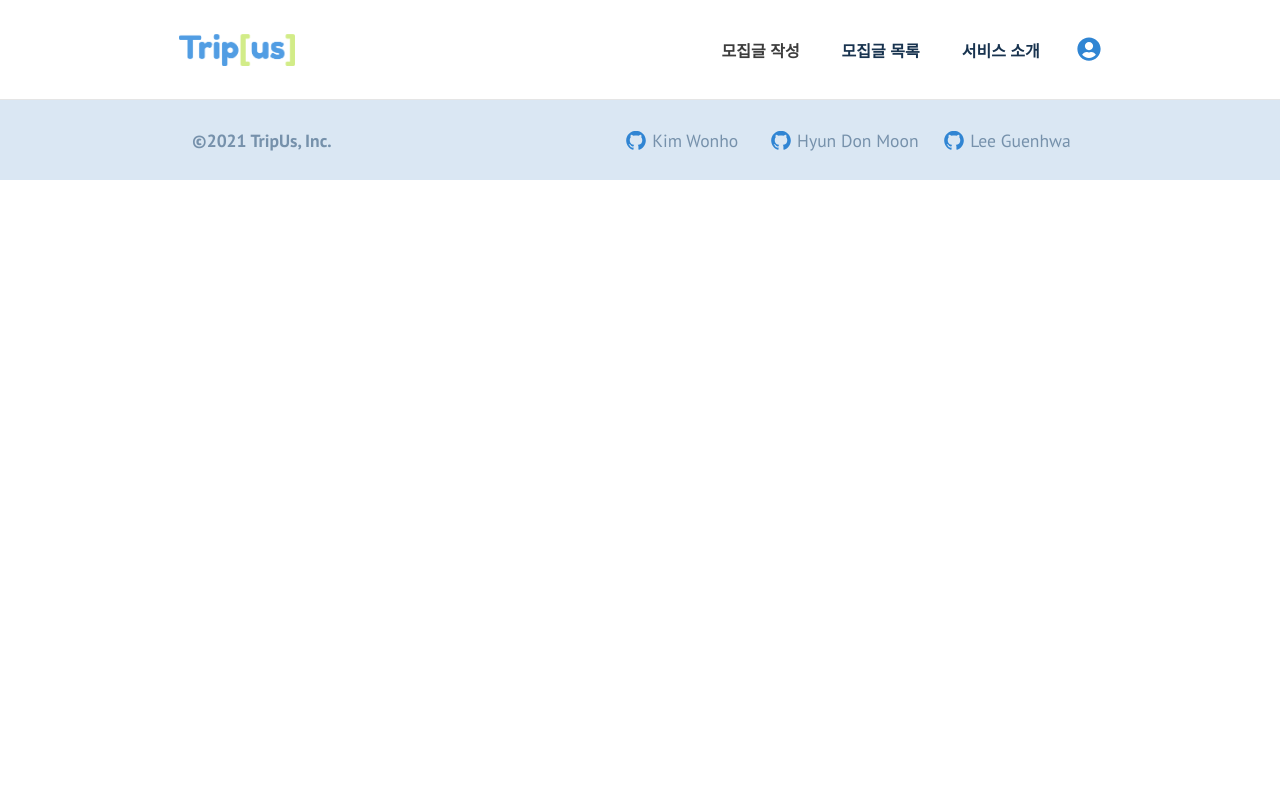
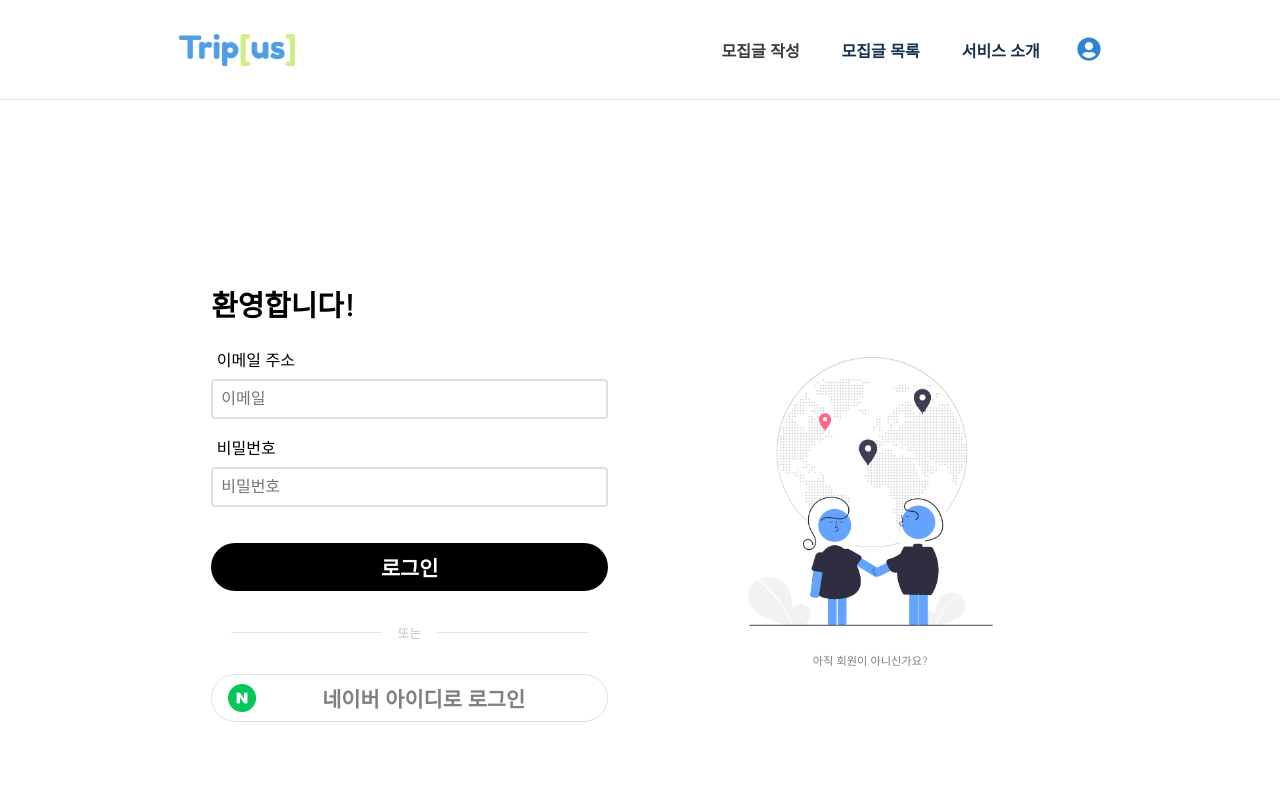
Before and after one commit to codestates/TripUs-client, a React (Create React App) app: page /login in a window 1280 px wide. Shown: the top 800 px of the page. Built offline with nearby package versions, Linux system fonts and the light colour scheme; a web font is replaced by a local one.

Commit message:
[MODIFIED] fixed AuthForm sizing issues

```diff
--- a/src/components/Auth/FormUtils.js
+++ b/src/components/Auth/FormUtils.js
@@ -31,7 +31,7 @@ const FormPanel = styled.div`
   align-items: center;
   transform: translateX(0);
   transition: transform 0.6s ease-in-out;
-  padding: 30px 60px;
+  padding: 0.5rem 2rem;
 `;
 
 export const SignInPanel = styled(FormPanel)`
--- a/src/components/Auth/Forms.js
+++ b/src/components/Auth/Forms.js
@@ -24,8 +24,8 @@ const onSignIn = (values, setLogin, history, setLoading) => {
     .then((res) => {
       setLogin(true);
       localStorage.setItem("accessToken", res.data.accessToken);
+      setLoading(false);
       history.push("/");
-      setLoading(false);
     })
     .catch((e) => setLoading(false));
 };
--- a/src/components/Footer.js
+++ b/src/components/Footer.js
@@ -3,11 +3,6 @@ import styled from "styled-components";
 
 //img
 import { DiGithubBadge } from "react-icons/di";
-
-//footer,serInfo ,nameLogoContainer, Name, githubLogo
-//반응형 순서
-//1. 전체 컴포에 media query
-//2. flex-direction container랑 깃네브에 두번준다
 
 const Footer = styled.footer`
   max-width: 100%;
--- a/src/pages/Auth.js
+++ b/src/pages/Auth.js
@@ -2,49 +2,23 @@ import React from "react";
 import styled from "styled-components";
 import { withRouter } from "react-router-dom";
 
+import { Page, OuterWrapper, InnerWrapper } from "../styles/DefaultPageSetUp";
+
 import AuthForm from "../components/Auth/AuthForm";
 import { Overlay } from "../components/Auth/Overlay";
 
-const AuthWrapper = styled.div`
+const Wrapper = styled.div`
+  width: 100%;
+  height: 100%;
   position: relative;
-  width: 100%;
-  display: flex;
-  flex-direction: column;
-  justify-content: center;
-  align-items: center;
-  border: none;
-  word-break: keep-all;
-
-  @media (max-width: 911px) {
-    height: 100%;
-  }
-
-  @media (max-height: 700px) {
-    height: 110%;
-  }
-
-  @media (max-height: 600px) {
-    height: 120%;
-  }
-
-  .inner-wrapper {
-    position: relative;
-    height: 100%;
-
-    @media (max-width: 911px) {
-      width: 90%;
-    }
-
-    @media (min-width: 911px) {
-      width: 80%;
-    }
-  }
 `;
 
 const AuthPage = ({ isRightActive, togglePanel, setLogin, history }) => {
   return (
-    <AuthWrapper className="auth-wrapper">
-      <div className="inner-wrapper">
+    <Page height={100}>
+      <OuterWrapper>
+        <InnerWrapper>
+          <Wrapper>
             <AuthForm
               rightActive={isRightActive}
               togglePanel={togglePanel}
@@ -52,8 +26,10 @@ const AuthPage = ({ isRightActive, togglePanel, setLogin, history }) => {
               history={history}
             />
             <Overlay isRightActive={isRightActive} togglePanel={togglePanel} />
-      </div>
-    </AuthWrapper>
+          </Wrapper>
+        </InnerWrapper>
+      </OuterWrapper>
+    </Page>
   );
 };
 
--- a/src/pages/MyApplications.js
+++ b/src/pages/MyApplications.js
@@ -20,7 +20,7 @@ const MyApplicationsPage = () => {
   }
 
   return (
-    <Page color={"rgba(211,211,211,0.15)"}>
+    <Page color={"rgba(211,211,211,0.15)"} height={80}>
       <OuterWrapper>
         <InnerWrapper>
           <MyListsWrapper>
--- a/src/pages/MyPosts.js
+++ b/src/pages/MyPosts.js
@@ -20,7 +20,7 @@ const MyPostsPage = () => {
   }
 
   return (
-    <Page color={"rgba(211,211,211,0.15)"}>
+    <Page color={"rgba(211,211,211,0.15)"} height={80}>
       <OuterWrapper>
         <InnerWrapper>
           <MyListsWrapper>
--- a/src/styles/SearchListStyles.js
+++ b/src/styles/SearchListStyles.js
@@ -7,9 +7,11 @@ export const SearchPageWrapper = styled.div`
 `;
 
 export const ResultsSection = styled.div`
-  flex: 0 0 70%;
   padding-right: 15px;
   padding-left: 15px;
+  display: flex;
+  justify-content: center;
+  align-items: center;
 
   min-width: 100%;
   min-height: 30rem;
@@ -32,5 +34,7 @@ export const SideBarSection = styled.div`
 export const Cards = styled.div`
   display: flex;
   justify-content: center;
+  align-items: center;
+  width: 100%;
   flex-wrap: wrap;
 `;
```
Also changed, not shown: src/components/SearchList/SearchList.js (+9 -1 lines). Lines whose indentation alone changed are shown as unchanged.
